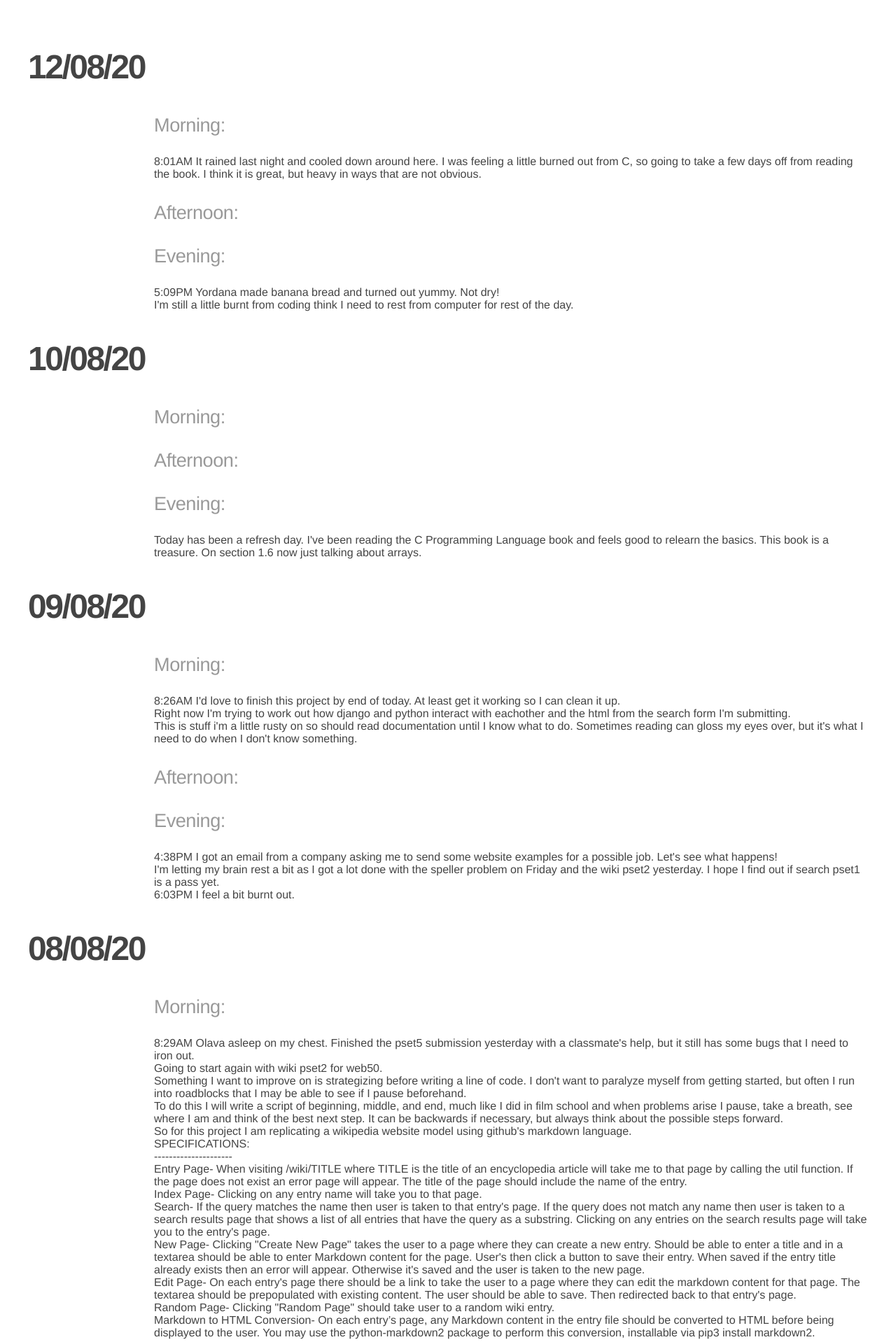
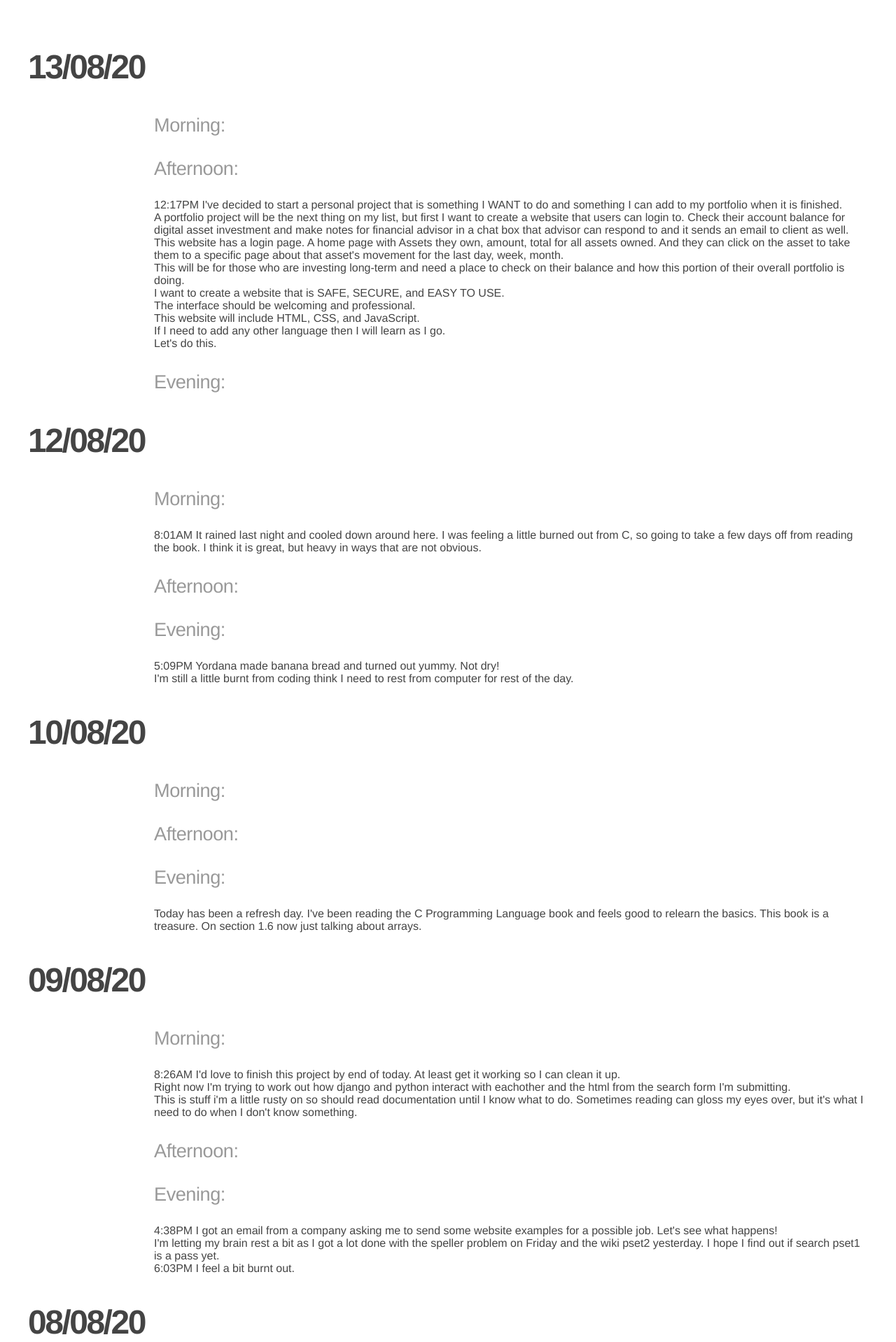
Before and after one commit to TUC01108/pubdiary, a Flask app: page / in a window 1280 px wide. Shown: the part 35-1953 px from the top of the page at 70% size. Run offline with Flask 2, Linux system fonts and the light colour scheme.

Commit message:
morn aft

```diff
--- a/templates/index.html
+++ b/templates/index.html
@@ -18,6 +18,25 @@
 This is the <span class="name">Diary</span> section of my web page.
 </div>
 <!-- POST Diary entries below -->
+
+<h2>13/08/20</h2>
+	<h3>Morning:</h3>
+	<p>
+	</p>
+	<h3>Afternoon:</h3>
+	<p>12:17PM I've decided to start a personal project that is something I WANT to do and something I can add to my portfolio when it is finished.<br>
+		A portfolio project will be the next thing on my list, but first I want to create a website that users can login to. Check their account balance for digital asset investment and make notes for financial advisor in a chat box that advisor can respond to and it sends an email to client as well.<br>
+		This website has a login page. A home page with Assets they own, amount, total for all assets owned. And they can click on the asset to take them to a specific page about that asset's movement for the last day, week, month.<br>
+		This will be for those who are investing long-term and need a place to check on their balance and how this portion of their overall portfolio is doing.<br>
+		I want to create a website that is SAFE, SECURE, and EASY TO USE.<br>
+		The interface should be welcoming and professional.<br>
+		This website will include HTML, CSS, and JavaScript.<br>
+		If I need to add any other language then I will learn as I go.<br>
+		Let's do this.<br>
+	</p>
+	<h3>Evening:</h3>
+	<p>
+	</p>
 
 <h2>12/08/20</h2>
 <h3>Morning:</h3>
```
